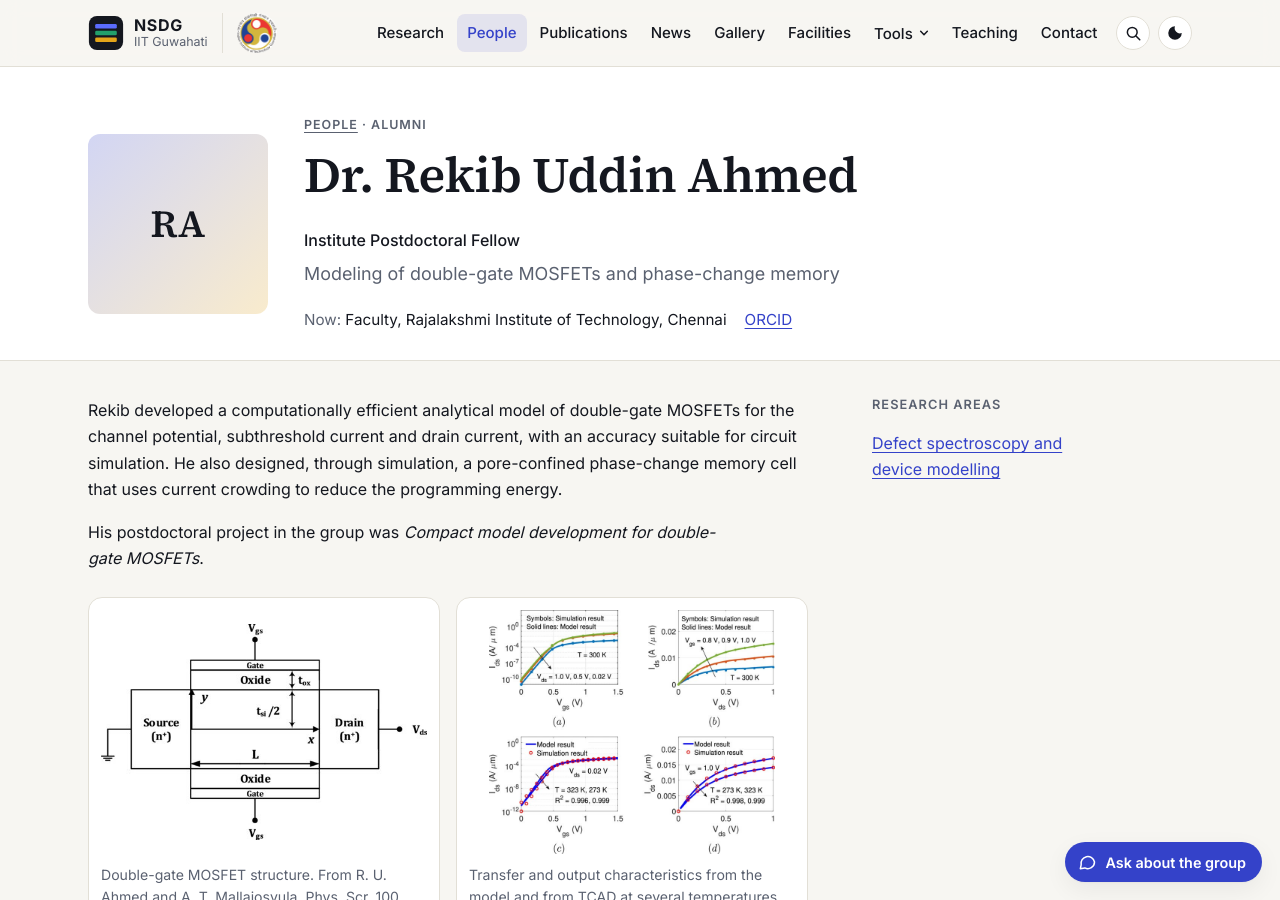
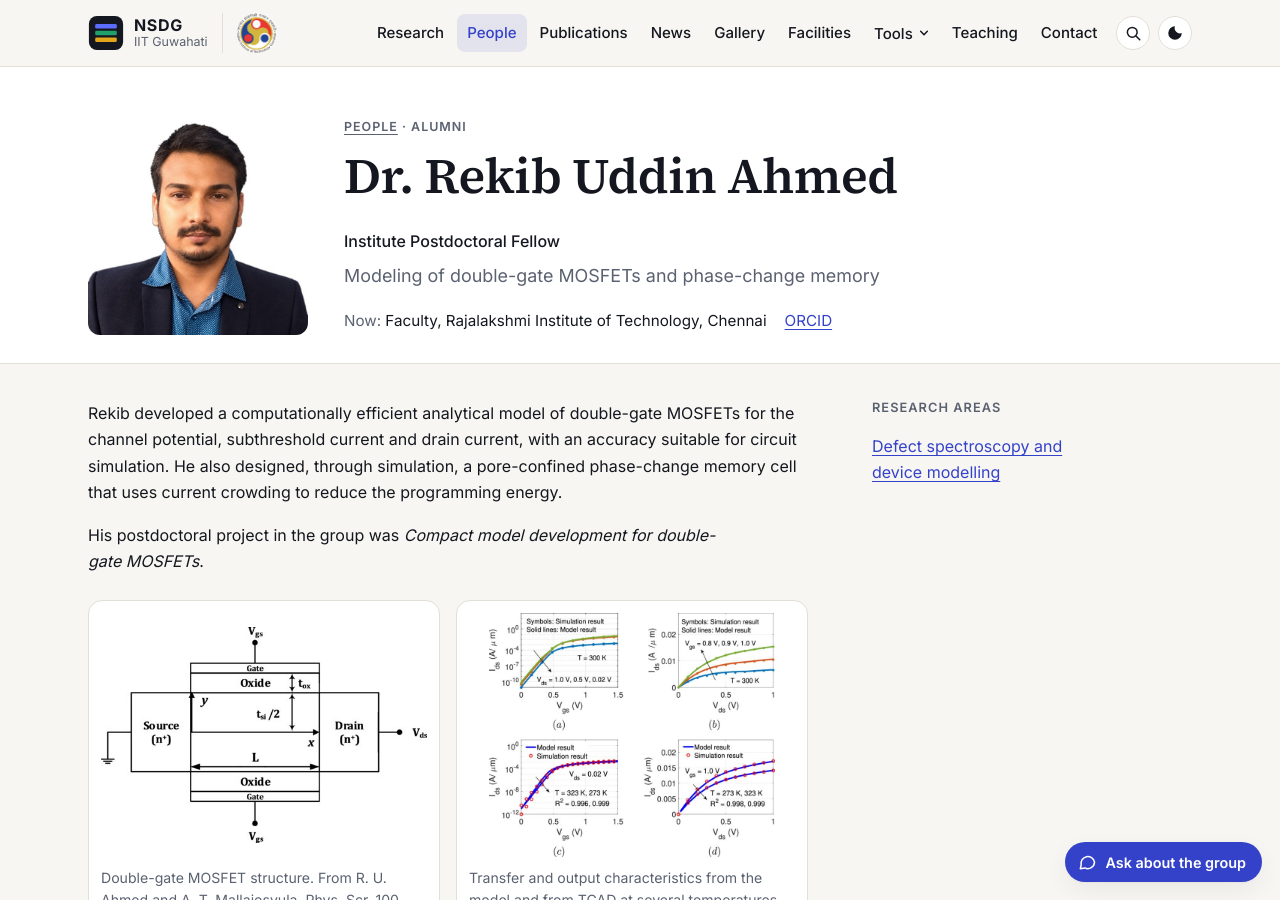
Before and after one commit to nsdg-iitg/nsdg-iitg.github.io, a Jekyll site: the page built from _people/rekib-uddin-ahmed.md, in a window 1280 px wide and 900 px high. Built offline with Jekyll 4.4.1, drawn with Linux system fonts in a browser that asks for light colours.

Commit message:
People: add photo for Rekib Uddin Ahmed
Co-Authored-By: Claude Fable 5.2 <noreply@anthropic.com>
Claude-Session: https://claude.ai/code/session_01EapaZWM2CBMf6ps5HBQLq2

```diff
--- a/_people/rekib-uddin-ahmed.md
+++ b/_people/rekib-uddin-ahmed.md
@@ -1,5 +1,6 @@
 ---
 name: "Dr. Rekib Uddin Ahmed"
+photo: /assets/img/people/rekib-uddin-ahmed.jpg
 role: "Institute Postdoctoral Fellow"
 category: alumni
 order: 3
```
Also changed, not shown: assets/img/people/rekib-uddin-ahmed.jpg (added).
